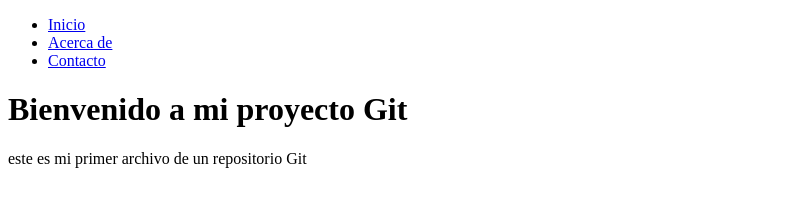
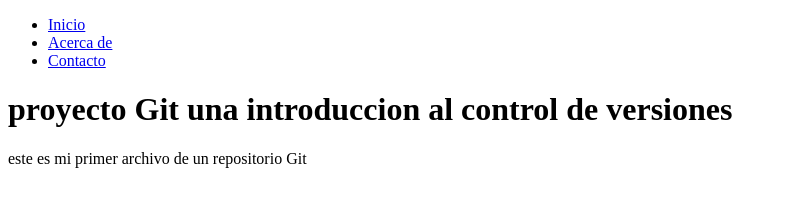
Before and after one commit to Banana1software/practicas-Git, a plain HTML site: page index.html in a window 1280 px wide. Shown: the whole page, without its empty margins (0-787 px from the left). Drawn offline with Linux system fonts and the light colour scheme.

Commit message:
Actualizar titulo con descripcion

```diff
--- a/index.html
+++ b/index.html
@@ -6,7 +6,6 @@
     <meta name="viewport" content="width=device-width, initial-scale=1.0">
     <title>Mi Proyecto Git</title>
 </head>
-
 <body>
     <nav>
         <ul>
@@ -15,8 +14,7 @@
             <li><a href="# contact ">Contacto </a></li>
         </ul>
         </nav>
-        <h1>Bienvenido a mi proyecto Git</h1>
+        <h1>proyecto Git una introduccion al control de versiones</h1>
         <p>este es mi primer archivo de un repositorio Git</p>
 </body>
-
 </html>
```
